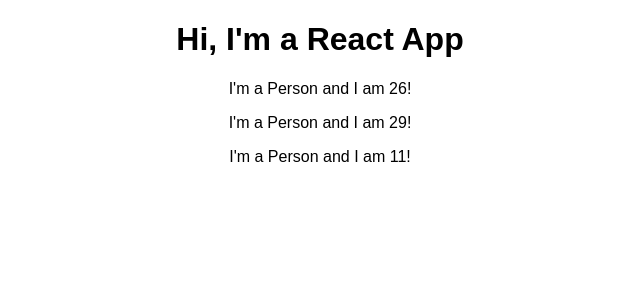
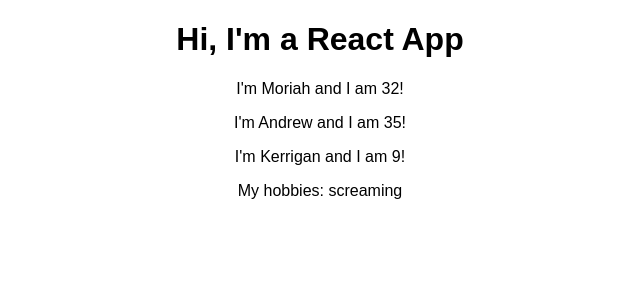
Before and after one commit to moriahhumphries/react-complete-guide, a React (Create React App) app: page / in a window 1280 px wide. Shown: the top 300 px of the page, without its empty margins (320-960 px from the left). Built offline with nearby package versions, Linux system fonts and the light colour scheme.

Commit message:
updated fields to be dynamic

```diff
--- a/src/App.js
+++ b/src/App.js
@@ -9,7 +9,7 @@
        <h1>Hi, I'm a React App</h1>
         <Person name="Moriah" age="32"/>
           <Person name="Andrew" age="35"/>
-          <Person name="Andrew" age="35"/>
+          <Person name="Kerrigan" age="9">My hobbies: screaming</Person>
       </div>
     );
   }
--- a/src/Person/Person.js
+++ b/src/Person/Person.js
@@ -1,7 +1,12 @@
 import React from 'react';
 
-const person = () => {
-    return <p>I'm a Person and I am {Math.floor(Math.random() * 30)}!</p>
+const person = (props) => {
+    return (
+        <div>
+        <p>I'm {props.name} and I am {props.age}!</p>
+        <p>{props.children}</p>
+        </div>
+            )
 };
 
 export default person;
```
